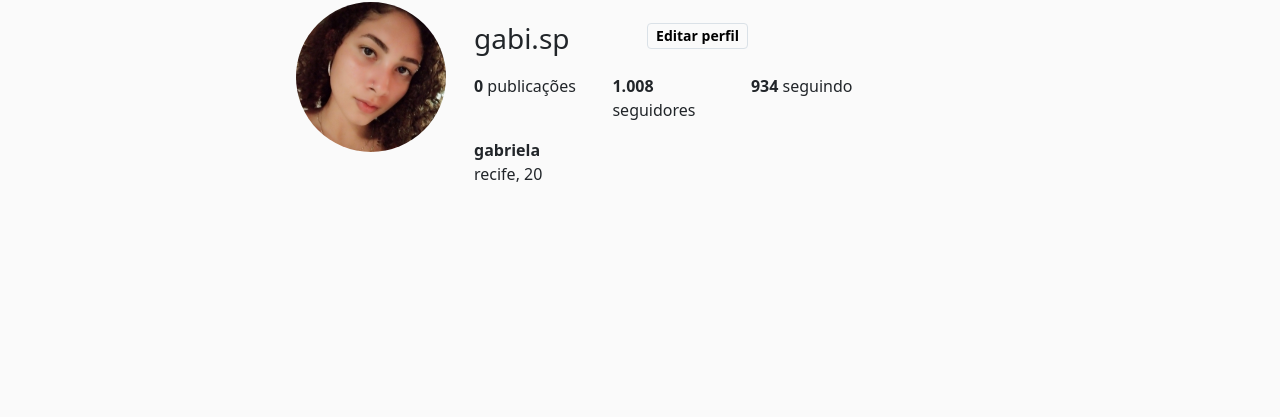
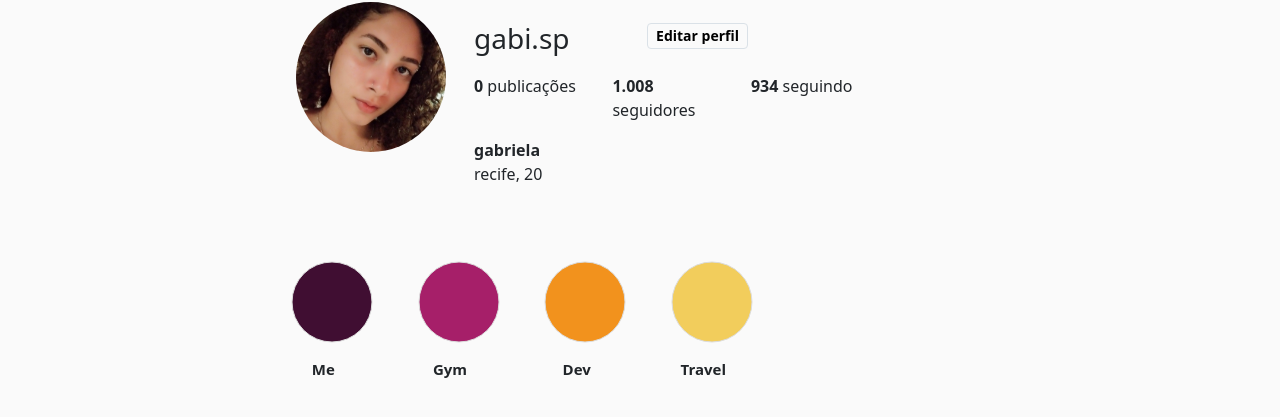
Before and after one commit to gabriela-sp/Instagram-Clone, a plain HTML site: page index.html in a window 1280 px wide. Shown: the part 91-508 px from the top of the page. Drawn offline with nearby package versions, Linux system fonts and the light colour scheme.

Commit message:
adding and styling stories

```diff
--- a/index.html
+++ b/index.html
@@ -1,5 +1,5 @@
 <!doctype html>
-<html lang="en">
+<html lang="pt-br">
 
 <head>
     <meta charset="utf-8">
@@ -80,9 +80,74 @@
                             <div class="col-2"></div>
                         </div>
                     </div>
+
+                    <!-- Stories-->
+                    <div style="padding-top: 0px;">
+                        <div class="row">
+                            <div class="col-2"> <canvas id="myCrl"></canvas></div>
+                            <div class="col-2"> <canvas id="myCrl1"></canvas></div>
+                            <div class="col-2"> <canvas id="myCrl2"></canvas></div>
+                            <div class="col-2"> <canvas id="myCrl3"></canvas></div>
+                        </div>
+                    </div>
+                    <div style="padding-bottom: 40px;">
+                        <div class="row">
+                            <div class="col-2 stories"> Me</div>
+                            <div class="col-2 stories"> Gym</div>
+                            <div class="col-2 stories"> Dev</div>
+                            <div class="col-2 stories"> Travel</div>
+                        </div>
+                    </div>
+
+                    <!-- Line-->
+                    <hr size="3" width="100%" color="#EEEEEE" style="margin: 0%;">
         </div>
     </section>
 
+    <!-- Canvas script-->
+    <script type="text/javascript">
+
+        var crl = document.getElementById('myCrl').getContext('2d');
+
+        crl.beginPath();
+        crl.arc(60, 100, 40, 0, 2 * Math.PI);
+        crl.fillStyle = '#400E32';
+        crl.fill();
+        crl.linewidth = 5;
+        crl.strokeStyle = '#dbdbdb';
+        crl.stroke();
+
+        var crl1 = document.getElementById('myCrl1').getContext('2d');
+
+        crl1.beginPath();
+        crl1.arc(60, 100, 40, 0, 2 * Math.PI);
+        crl1.fillStyle = '#A61F69';
+        crl1.fill();
+        crl1.linewidth = 5;
+        crl1.strokeStyle = '#dbdbdb';
+        crl1.stroke();
+
+        var crl2 = document.getElementById('myCrl2').getContext('2d');
+
+        crl2.beginPath();
+        crl2.arc(60, 100, 40, 0, 2 * Math.PI);
+        crl2.fillStyle = '#F2921D';
+        crl2.fill();
+        crl2.linewidth = 5;
+        crl2.strokeStyle = '#dbdbdb';
+        crl2.stroke();
+
+        var crl3 = document.getElementById('myCrl3').getContext('2d');
+
+        crl3.beginPath();
+        crl3.arc(60, 100, 40, 0, 2 * Math.PI);
+        crl3.fillStyle = '#F2CD5C';
+        crl3.fill();
+        crl3.linewidth = 5;
+        crl3.strokeStyle = '#dbdbdb';
+        crl3.stroke();
+
+    </script>
 
     <script src="https://cdn.jsdelivr.net/npm/bootstrap@5.0.0-beta1/dist/js/bootstrap.bundle.min.js"
         integrity="sha384-ygbV9kiqUc6oa4msXn9868pTtWMgiQaeYH7/t7LECLbyPA2x65Kgf80OJFdroafW"
--- a/style.css
+++ b/style.css
@@ -83,3 +83,9 @@
 .btn {
     padding: .100rem .50rem !important;
 }
+
+.stories{
+    text-align: center;
+    font-size: 15px;
+    font-weight: 600;
+}
```
